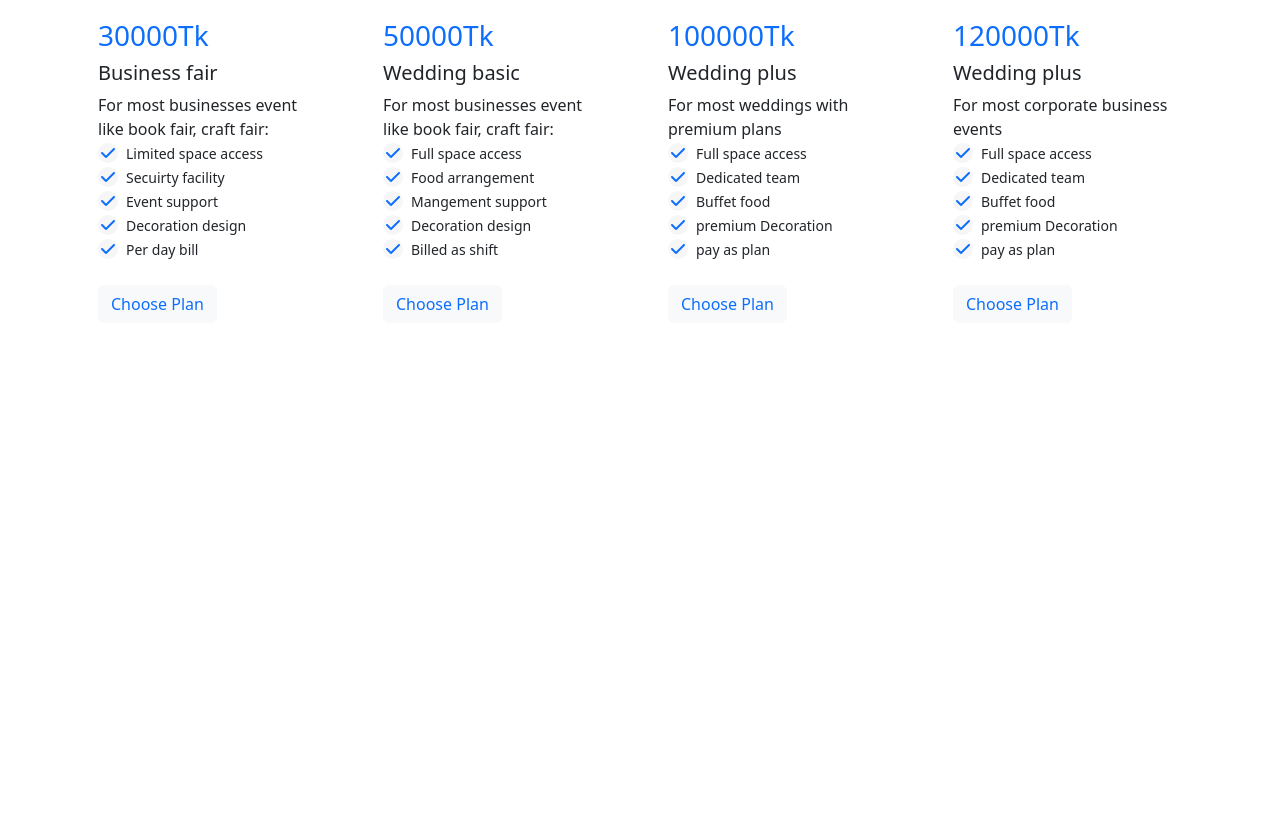
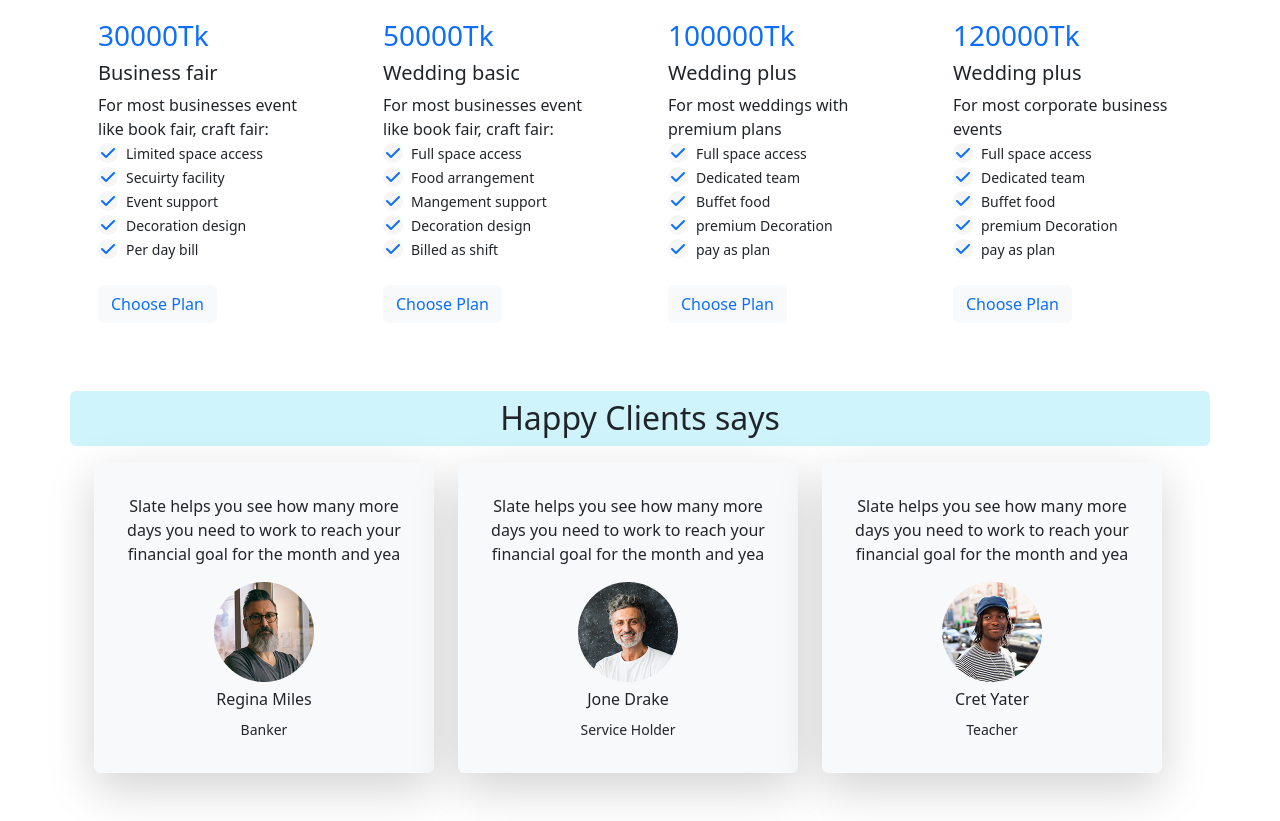
Before and after one commit to minhajul731/convention-center, a plain HTML site: page index.html in a window 1280 px wide. Shown: the part 1115-1936 px from the top of the page. Before the commit the page ends 1506 px from the top, so only its background shows below. Drawn offline with nearby package versions, Linux system fonts and the light colour scheme.

Commit message:
clients says

```diff
--- a/CSS/style.css
+++ b/CSS/style.css
@@ -1,5 +1,5 @@
 .navbar-custom {
-    background-color: rgba(255, 202, 211, 0.31);
+    background-color: rgba(212, 215, 255, 0.31);
 }
 
 .wedding-text-custom {
--- a/index.html
+++ b/index.html
@@ -279,6 +279,56 @@
                 </div>
             </div>
         </section>
+        <!-- happy clients says -->
+        <section>
+            <h2 class="text-center mt-5 mb-3 bg-info-subtle container py-2 rounded">Happy Clients says</h2>
+            <div class="container mb-5">
+                <div class="row row-cols-1 row-cols-md-3 g-4 container">
+                    <div class="col">
+                        <div class="card border-0 shadow-lg p-3 bg-body-tertiary rounded">
+                            <div class="card-body">
+                                <p class="card-text text-center">Slate helps you see how many more days you need to work
+                                    to reach
+                                    your financial goal for the month and yea</p>
+                                <img src="media/images/person 1.png" class="mx-auto d-block" alt="...">
+                                <div class="text-center mt-2">
+                                    <h6>Regina Miles</h6>
+                                    <small>Banker</small>
+                                </div>
+                            </div>
+                        </div>
+                    </div>
+                    <div class="col">
+                        <div class="card border-0 shadow-lg p-3 bg-body-tertiary rounded">
+                            <div class="card-body">
+                                <p class="card-text text-center">Slate helps you see how many more days you need to work
+                                    to reach
+                                    your financial goal for the month and yea</p>
+                                <img src="media/images/person 2.png" class="mx-auto d-block" alt="...">
+                                <div class="text-center mt-2">
+                                    <h6>Jone Drake</h6>
+                                    <small>Service Holder</small>
+                                </div>
+                            </div>
+                        </div>
+                    </div>
+                    <div class="col">
+                        <div class="card border-0 shadow-lg p-3 bg-body-tertiary rounded">
+                            <div class="card-body">
+                                <p class="card-text text-center">Slate helps you see how many more days you need to work
+                                    to reach
+                                    your financial goal for the month and yea</p>
+                                <img src="media/images/person 3.png" class="mx-auto d-block" alt="...">
+                                <div class="text-center mt-2">
+                                    <h6>Cret Yater</h6>
+                                    <small>Teacher</small>
+                                </div>
+                            </div>
+                        </div>
+                    </div>
+                </div>
+            </div>
+        </section>
     </main>
 
     <!-- boostrap js -->
```
